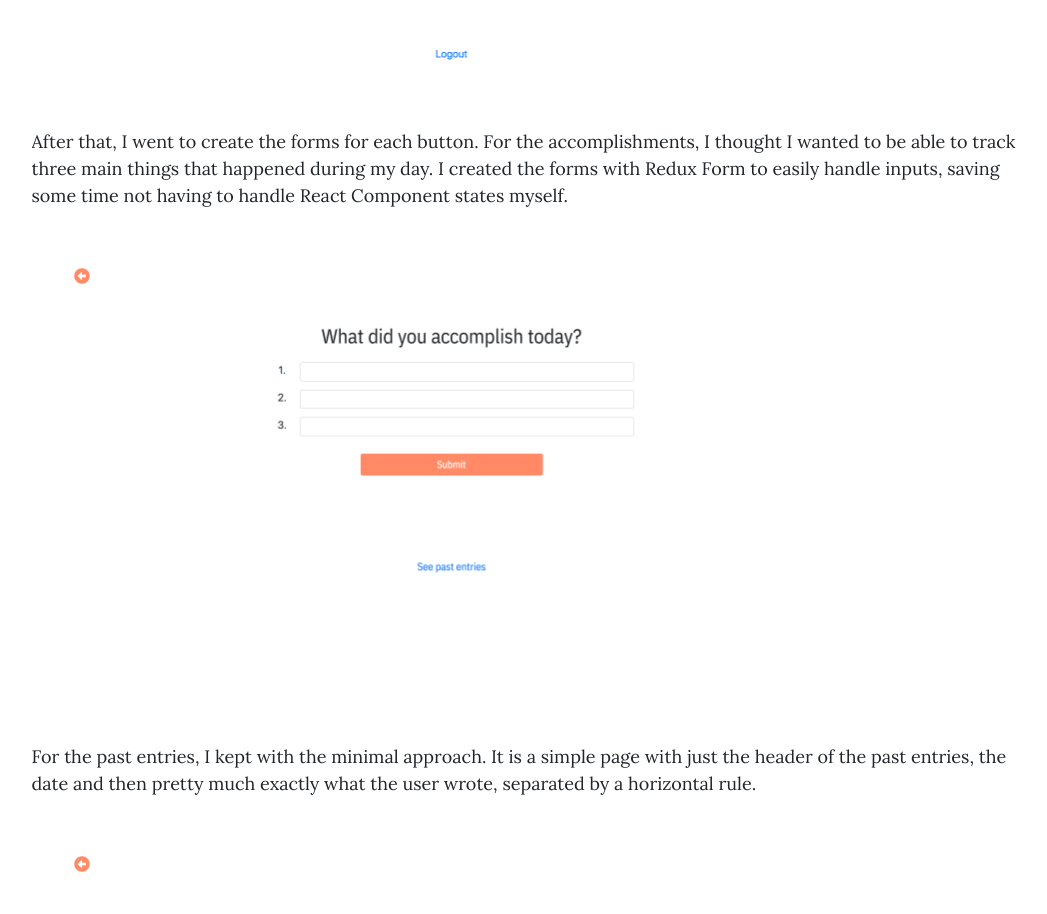
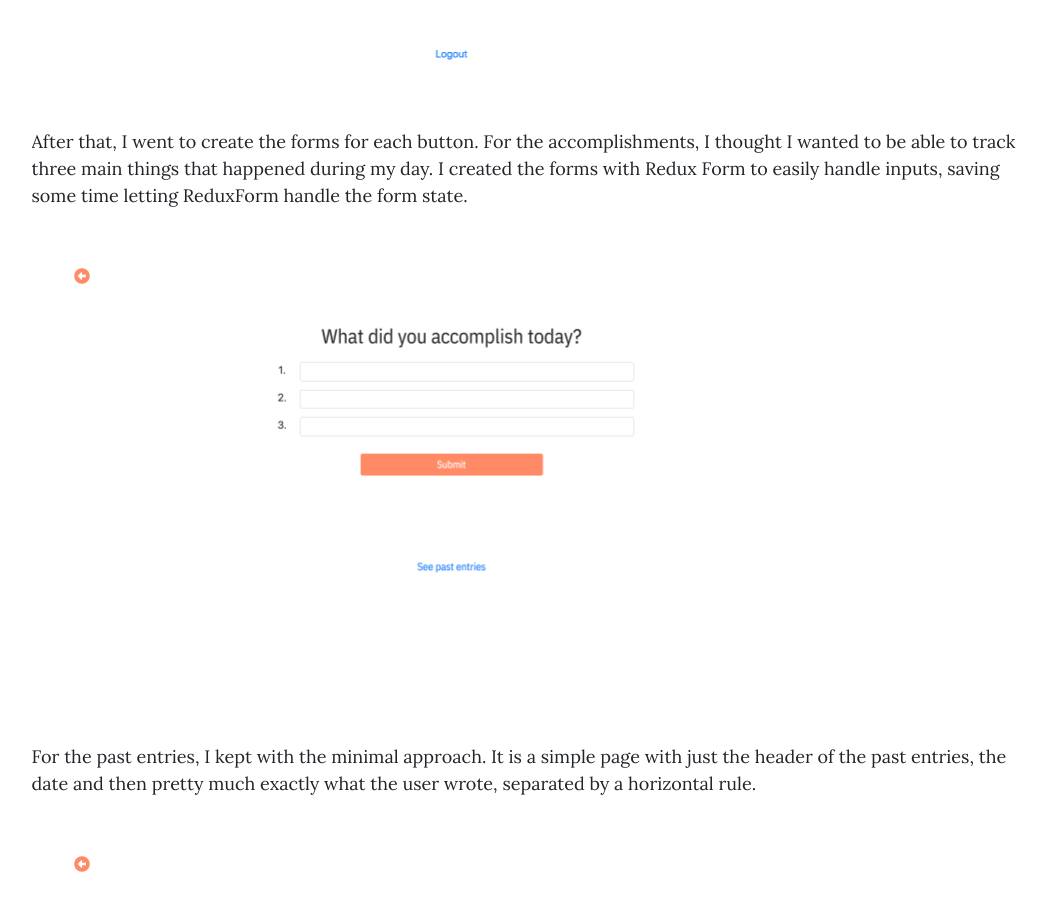
Before and after one commit to lee-ma/leema.ca, a React (Create React App) app: page /zephyr in a window 1280 px wide. Shown: the part 960-1874 px from the top of the page, without its empty margins (161-1208 px from the left). Built offline with nearby package versions, Linux system fonts and the light colour scheme.

Commit message:
fixed typos in zephyr blog

```diff
--- a/src/zephyrblog.js
+++ b/src/zephyrblog.js
@@ -23,7 +23,7 @@ class ZephyrBlog extends React.Component {
               </p>
               <img className="scrnshot" src="./assets/zephyr-pics/landing.png"/>
               <p className="blog-body">
-                After that, I went to create the forms for each button. For the accomplishments, I thought I wanted to be able to track three main things that happened during my day. I created the forms with Redux Form to easily handle inputs, saving some time not having to handle React Component states myself.
+                After that, I went to create the forms for each button. For the accomplishments, I thought I wanted to be able to track three main things that happened during my day. I created the forms with Redux Form to easily handle inputs, saving some time letting ReduxForm handle the form state.
               </p>
               <img className="scrnshot" src="./assets/zephyr-pics/form.png"/>
               <p className="blog-body">
```
